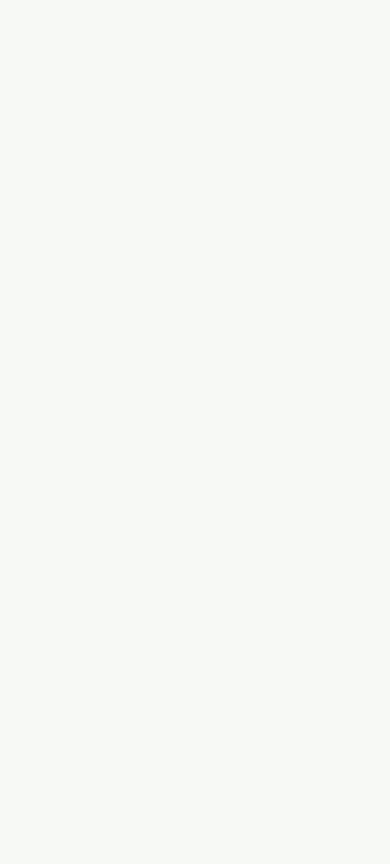
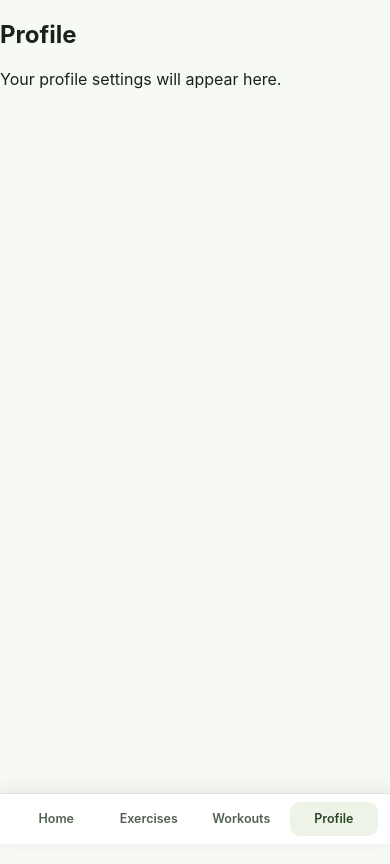
Before and after one commit to nathan-frr/workout-tracker, an Angular app in the folder frontend/workout-tracker/: page /profile in a window 390 px wide. Before the commit this address led to /. Built offline with nearby package versions, Linux system fonts and the light colour scheme.

Commit message:
add navigation bar

```diff
--- a/frontend/workout-tracker/src/app/app.html
+++ b/frontend/workout-tracker/src/app/app.html
@@ -1 +1,7 @@
-<router-outlet />
+<div class="app-shell">
+	<app-navigation></app-navigation>
+
+	<main class="app-shell__content">
+		<router-outlet />
+	</main>
+</div>
--- a/frontend/workout-tracker/src/app/app.routes.ts
+++ b/frontend/workout-tracker/src/app/app.routes.ts
@@ -1,11 +1,24 @@
 import { Routes } from '@angular/router';
+import { ExerciseListComponent } from './features/exercises/pages/exercise-list/exercise-list';
+import { HomeScreen } from './features/home/home-screen';
+import { ProfileScreen } from './features/profile/profile-screen';
+import { WorkoutCreate } from './features/workouts/pages/workout-create/workout-create';
 
 export const routes: Routes = [
 	{
 		path: '',
-		loadComponent: () =>
-			import('./features/home/home-screen').then(
-				({ HomeScreen }) => HomeScreen,
-			),
+		component: HomeScreen,
+	},
+	{
+		path: 'exercises',
+		component: ExerciseListComponent,
+	},
+	{
+		path: 'workouts',
+		component: WorkoutCreate,
+	},
+	{
+		path: 'profile',
+		component: ProfileScreen,
 	},
 ];
--- a/frontend/workout-tracker/src/app/app.scss
+++ b/frontend/workout-tracker/src/app/app.scss
@@ -0,0 +1,24 @@
+:host {
+	display: block;
+}
+
+.app-shell {
+	min-height: 100dvh;
+}
+
+.app-shell__content {
+	min-width: 0;
+}
+
+@media (min-width: 48rem) {
+	.app-shell {
+		display: grid;
+		grid-template-columns: 15rem minmax(0, 1fr);
+	}
+}
+
+@media (max-width: 47.99rem) {
+	.app-shell__content {
+		padding-bottom: 5.5rem;
+	}
+}
--- a/frontend/workout-tracker/src/app/app.ts
+++ b/frontend/workout-tracker/src/app/app.ts
@@ -1,8 +1,9 @@
 import { Component } from '@angular/core';
 import { RouterOutlet } from '@angular/router';
+import { AppNavigation } from './shared/navigation/app-navigation';
 
 @Component({
-  imports: [RouterOutlet],
+  imports: [AppNavigation, RouterOutlet],
   selector: 'app-root',
   styleUrl: './app.scss',
   templateUrl: './app.html',
--- /dev/null
+++ b/frontend/workout-tracker/src/app/features/profile/profile-screen.ts
@@ -0,0 +1,12 @@
+import { Component } from '@angular/core';
+
+@Component({
+  selector: 'app-profile-screen',
+  template: `
+    <section class="profile-screen" aria-labelledby="profile-heading">
+      <h1 id="profile-heading">Profile</h1>
+      <p>Your profile settings will appear here.</p>
+    </section>
+  `,
+})
+export class ProfileScreen {}
--- /dev/null
+++ b/frontend/workout-tracker/src/app/shared/navigation/app-navigation.html
@@ -0,0 +1,19 @@
+<nav class="app-navigation" aria-label="Primary navigation">
+  <a class="app-navigation__brand" [routerLink]="['/']">WorkoutTracker</a>
+
+  <ul class="app-navigation__items">
+    @for (item of items; track item.path) {
+      <li>
+        <a
+          class="app-navigation__link"
+          [routerLink]="item.path ? '/' + item.path : '/'"
+          routerLinkActive="app-navigation__link--active"
+          [routerLinkActiveOptions]="{ exact: item.path === '' }"
+          ariaCurrentWhenActive="page"
+        >
+          {{ item.label }}
+        </a>
+      </li>
+    }
+  </ul>
+</nav>
--- /dev/null
+++ b/frontend/workout-tracker/src/app/shared/navigation/app-navigation.scss
@@ -0,0 +1,84 @@
+:host {
+  display: block;
+}
+
+.app-navigation {
+  display: flex;
+  flex-direction: column;
+  gap: 2rem;
+  min-height: 100%;
+  padding: 1.5rem 1rem;
+  box-sizing: border-box;
+  border-right: 1px solid var(--color-border);
+  background: var(--color-surface);
+}
+
+.app-navigation__brand {
+  padding: 0 0.75rem;
+  color: var(--green-900);
+  font-size: 1.1rem;
+  font-weight: 700;
+  letter-spacing: 0.02em;
+  text-decoration: none;
+}
+
+.app-navigation__items {
+  display: grid;
+  gap: 0.35rem;
+  margin: 0;
+  padding: 0;
+  list-style: none;
+}
+
+.app-navigation__link {
+  display: block;
+  padding: 0.75rem;
+  border-radius: var(--radius-md);
+  color: var(--color-text-secondary);
+  font-weight: 600;
+  text-decoration: none;
+}
+
+.app-navigation__link:hover,
+.app-navigation__link--active {
+  background: var(--color-primary-soft);
+  color: var(--color-primary-soft-text);
+}
+
+@media (max-width: 47.99rem) {
+  .app-navigation {
+    position: fixed;
+    right: 0;
+    bottom: 0;
+    left: 0;
+    z-index: 10;
+    display: block;
+    min-height: 0;
+    padding: 0.5rem 0.75rem calc(0.5rem + env(safe-area-inset-bottom));
+    border-top: 1px solid var(--color-border);
+    border-right: 0;
+    box-shadow: 0 -4px 16px rgb(24 33 27 / 8%);
+  }
+
+  .app-navigation__brand {
+    position: absolute;
+    width: 1px;
+    height: 1px;
+    padding: 0;
+    overflow: hidden;
+    clip: rect(0 0 0 0);
+    white-space: nowrap;
+    clip-path: inset(50%);
+  }
+
+  .app-navigation__items {
+    grid-template-columns: repeat(4, minmax(0, 1fr));
+    gap: 0.25rem;
+  }
+
+  .app-navigation__link {
+    padding: 0.6rem 0.25rem;
+    font-size: 0.78rem;
+    text-align: center;
+  }
+}
--- /dev/null
+++ b/frontend/workout-tracker/src/app/shared/navigation/app-navigation.ts
@@ -0,0 +1,13 @@
+import { Component } from '@angular/core';
+import { RouterLink, RouterLinkActive } from '@angular/router';
+import { navigationItems } from './navigation-items';
+
+@Component({
+  selector: 'app-navigation',
+  imports: [RouterLink, RouterLinkActive],
+  templateUrl: './app-navigation.html',
+  styleUrl: './app-navigation.scss',
+})
+export class AppNavigation {
+  protected readonly items = navigationItems;
+}
--- /dev/null
+++ b/frontend/workout-tracker/src/app/shared/navigation/navigation-items.ts
@@ -0,0 +1,11 @@
+export interface NavigationItem {
+  path: string;
+  label: string;
+}
+
+export const navigationItems: NavigationItem[] = [
+  { label: 'Home', path: '' },
+  { label: 'Exercises', path: 'exercises' },
+  { label: 'Workouts', path: 'workouts' },
+  { label: 'Profile', path: 'profile' },
+];
```
Also changed, not shown: 1 other file (tests, documents, lock files or other folders).
